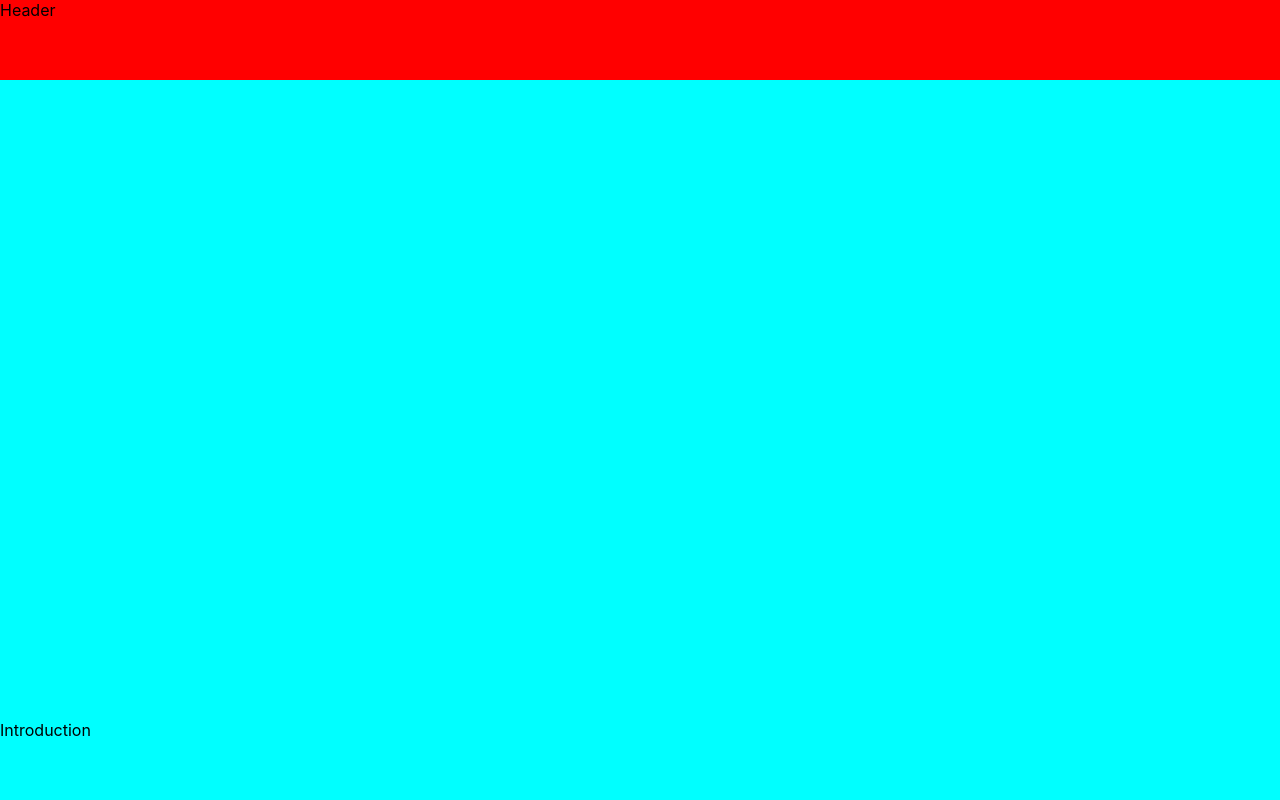
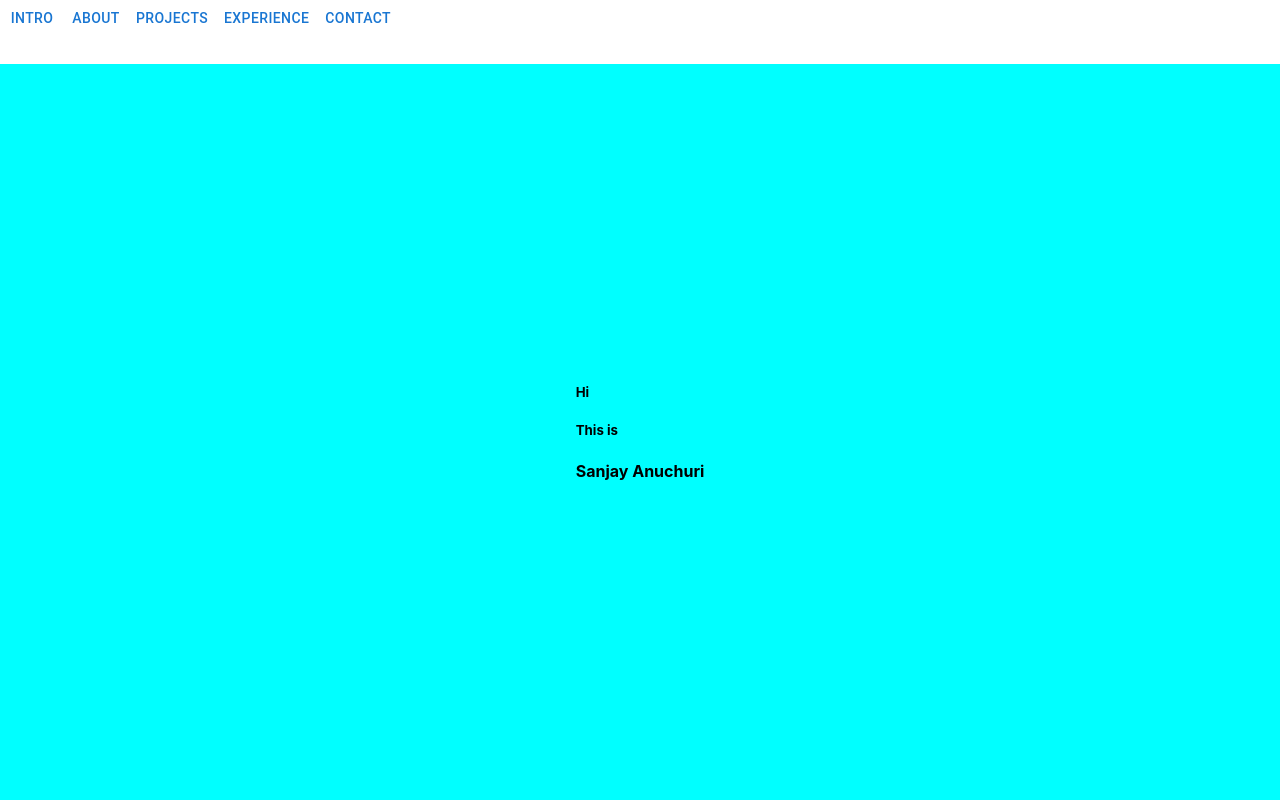
Before and after one commit to sanjaydell/sanjay_portfolio, a React (Create React App) app: page / in a window 1280 px wide. Shown: the top 800 px of the page. Built offline with nearby package versions, Linux system fonts and the light colour scheme.

Commit message:
Introduction scaffolding

```diff
--- a/package.json
+++ b/package.json
@@ -3,6 +3,9 @@
   "version": "0.1.0",
   "private": true,
   "dependencies": {
+    "@emotion/react": "^11.11.0",
+    "@emotion/styled": "^11.11.0",
+    "@mui/material": "^5.13.3",
     "@testing-library/jest-dom": "^5.16.5",
     "@testing-library/react": "^13.4.0",
     "@testing-library/user-event": "^13.5.0",
--- a/src/app.scss
+++ b/src/app.scss
@@ -1,9 +1,13 @@
 .app {
     height: 100vh;
+     &::-webkit-scrollbar {
+    display: none;
+  }
+
 }
-
 .container {
-    height: 90vh;
+    // height: 90vh;
+    margin-top: 8vh;
     // position: relative;
     // background-color: aqua;
     scroll-behavior: smooth;
@@ -13,9 +17,9 @@
       display: none;
     }
 
-    // >* {
-    //     width: 100vw;
-    //     height: calc(100vh - 70px);
-    //     scroll-snap-align: start;
-    //   }
+    >* {
+        // width: 100vw;
+        height: calc(92vh);
+        scroll-snap-align: start;
+      }
 }
--- a/src/features/header/Header.jsx
+++ b/src/features/header/Header.jsx
@@ -1,9 +1,16 @@
 import React from 'react'
 import './header.scss'
+import { Button } from '@mui/material'
 
 function Header() {
   return (
-    <div className='header'>Header</div>
+    <div className='header'>
+      <Button>Intro</Button>
+      <Button>About</Button>
+      <Button>Projects</Button>
+      <Button>Experience</Button>
+      <Button>Contact</Button>
+    </div>
   )
 }
 
--- a/src/features/header/header.scss
+++ b/src/features/header/header.scss
@@ -1,6 +1,6 @@
 .header {
-    background-color: red;
-    height: 10vh;
+    background-color: white;
+    height: 8vh;
     position: fixed;
     top: 0;
     width: 100%;
--- a/src/features/introduction/Introduction.jsx
+++ b/src/features/introduction/Introduction.jsx
@@ -1,10 +1,18 @@
-import React from 'react'
-import './introduction.scss'
+import React from "react";
+import "./introduction.scss";
+import { Box } from "@mui/material";
 
 function Introduction() {
   return (
-    <div className='introduction'>Introduction</div>
-  )
+    <div class="introduction">
+      <Box className="intro-content">
+        <h5>Hi</h5>
+        <Box>
+          <h5>This is</h5> <h4>Sanjay Anuchuri</h4>
+        </Box>
+      </Box>
+    </div>
+  );
 }
 
-export default Introduction
+export default Introduction;
--- a/src/features/introduction/introduction.scss
+++ b/src/features/introduction/introduction.scss
@@ -1,5 +1,15 @@
 .introduction {
-    height: 90vh;
-    background-color: aqua;
+  height: 92vh;
+  background-color: aqua;
+  display: flex;
+  align-items: center;
+  justify-content: center;
+  // margin-top: 7vh;
+  &::-webkit-scrollbar {
+    display: none;
+  }
+}
+
+.intro-content {
 
 }
```
Also changed, not shown: 1 other file (tests, documents, lock files or other folders).
